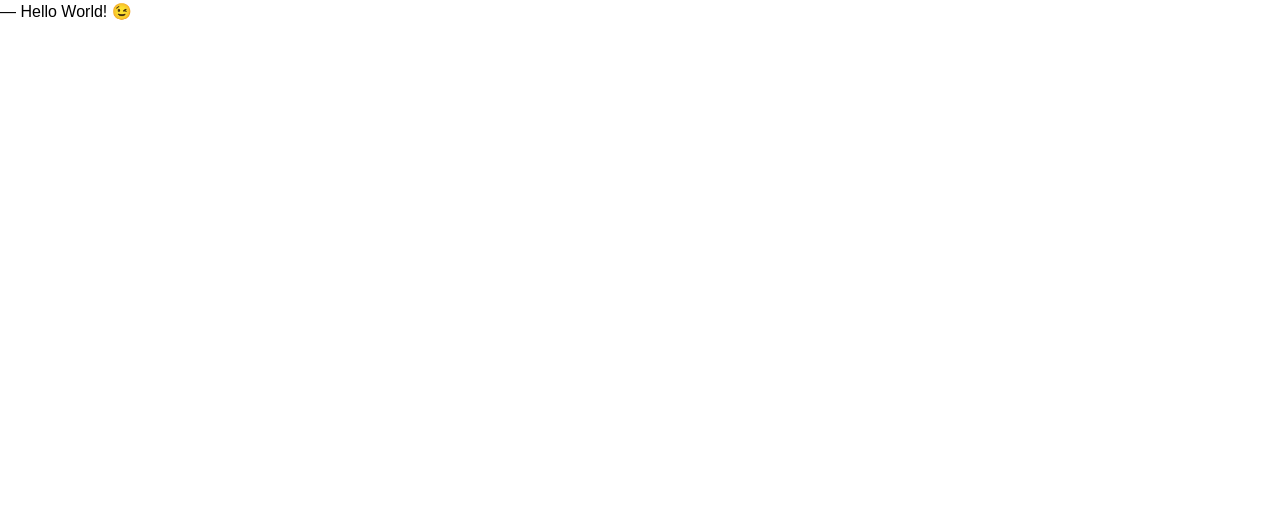
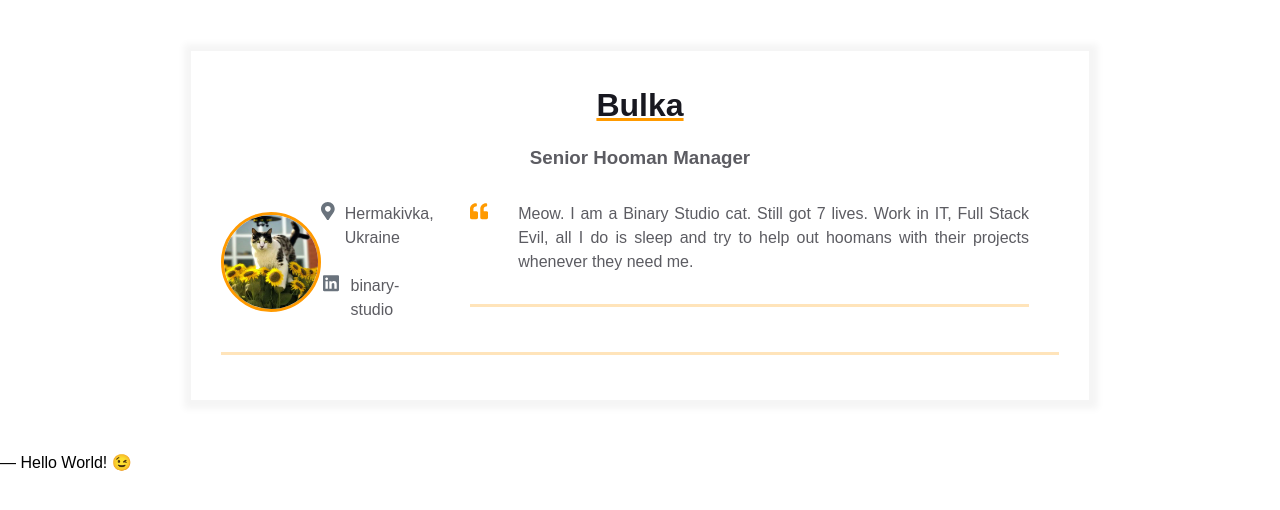
Before and after one commit to VolodumurLesyuk/homepage, a plain HTML site: page index.html in a window 1280 px wide. Drawn offline with Linux system fonts and the light colour scheme.

Commit message:
Add content to index.html

```diff
--- a/index.html
+++ b/index.html
@@ -5,8 +5,70 @@
     <meta name="viewport" content="width=device-width, initial-scale=1" />
     <meta charset="UTF-8" />
     <title>Résumé</title>
+    <main>
+        <div class="resume">
+          <div class="container">
+            <div class="resume__block">
+              <h1 class="contact-info__header">Bulka</h1>
+              <h3 class="contact-info__sub-header">Senior Hooman Manager</h3>
+
+              <div class="contact_info_container fh">
+                <div class="contact-info__block"></div>
+
+                <div class="contact-info__block contact-info__block--center">
+                  <img class="contact-info__avatar" src="assets/avatar.png" alt="Avatar">
+                </div>
+
+                <div class="contact-info__block">
+                    <a href="" rel="author" class="contact-info__item">
+                        <div class="contact-info__item-icon-wrapper">
+                          <svg class="contact-info__item-icon" xmlns="http://www.w3.org/2000/svg" viewBox="0 0 384 512">
+                            <path
+                              d="M172.268 501.67C26.97 291.031 0 269.413 0 192 0 85.961 85.961 0 192 0s192 85.961 192 192c0 77.413-26.97 99.031-172.268 309.67-9.535 13.774-29.93 13.773-39.464 0zM192 272c44.183 0 80-35.817 80-80s-35.817-80-80-80-80 35.817-80 80 35.817 80 80 80z">
+                            </path>
+                          </svg>
+                        </div>
+                        <span>Hermakivka, Ukraine</span>
+                    </a>
+                    <a href="https://ua.linkedin.com/company/binary-studio_241166" rel="author" class="contact-info__item">
+                        <div class="contact-info__item-icon-wrapper">
+                          <svg class="contact-info__item-icon" xmlns="http://www.w3.org/2000/svg" viewBox="0 0 448 512">
+                            <path
+                              d="M416 32H31.9C14.3 32 0 46.5 0 64.3v383.4C0 465.5 14.3 480 31.9 480H416c17.6 0 32-14.5 32-32.3V64.3c0-17.8-14.4-32.3-32-32.3zM135.4 416H69V202.2h66.5V416zm-33.2-243c-21.3 0-38.5-17.3-38.5-38.5S80.9 96 102.2 96c21.2 0 38.5 17.3 38.5 38.5 0 21.3-17.2 38.5-38.5 38.5zm282.1 243h-66.4V312c0-24.8-.5-56.7-34.5-56.7-34.6 0-39.9 27-39.9 54.9V416h-66.4V202.2h63.7v29.2h.9c8.9-16.8 30.6-34.5 62.9-34.5 67.2 0 79.7 44.3 79.7 101.9V416z">
+                            </path>
+                          </svg>
+                        </div>
+                        <span>binary-studio</span>
+                      </a>
+                </div>
+                <div class="container">
+                    <div class="resume__block">
+                      <div class="intro">
+                        <div class="intro__icon-wrapper">
+                          <svg class="intro__icon" xmlns="http://www.w3.org/2000/svg" viewBox="0 0 512 512">
+                            <path
+                              d="M464 256h-80v-64c0-35.3 28.7-64 64-64h8c13.3 0 24-10.7 24-24V56c0-13.3-10.7-24-24-24h-8c-88.4 0-160 71.6-160 160v240c0 26.5 21.5 48 48 48h128c26.5 0 48-21.5 48-48V304c0-26.5-21.5-48-48-48zm-288 0H96v-64c0-35.3 28.7-64 64-64h8c13.3 0 24-10.7 24-24V56c0-13.3-10.7-24-24-24h-8C71.6 32 0 103.6 0 192v240c0 26.5 21.5 48 48 48h128c26.5 0 48-21.5 48-48V304c0-26.5-21.5-48-48-48z">
+                            </path>
+                          </svg>
+                        </div>
+                        <p class="intro_text">Meow.
+                          I am a Binary Studio cat. Still got 7 lives. Work in IT, Full Stack Evil,
+                          all I do is sleep and try to help out hoomans with their projects whenever
+                          they need me.
+                        </p>
+                      </div>
+                    </div>
+                  </div>
+              </div>
+            </div>
+          </div>
+        </div>
+      </main>
   </head>
   <body>
     ― Hello World! &#x1F609;
+
+
+
   </body>
 </html>
```
Also changed, not shown: assets/avatar.png (added).
